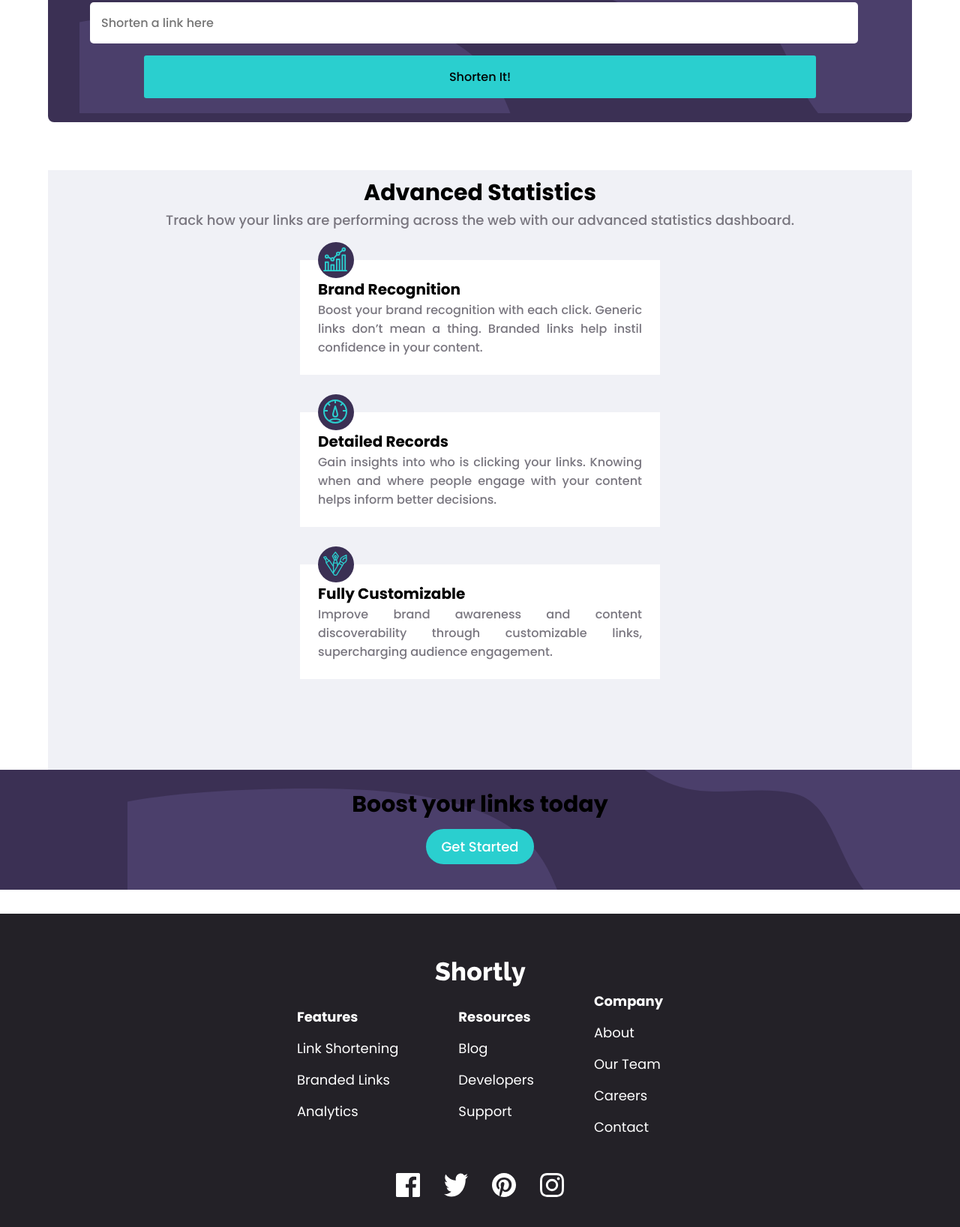
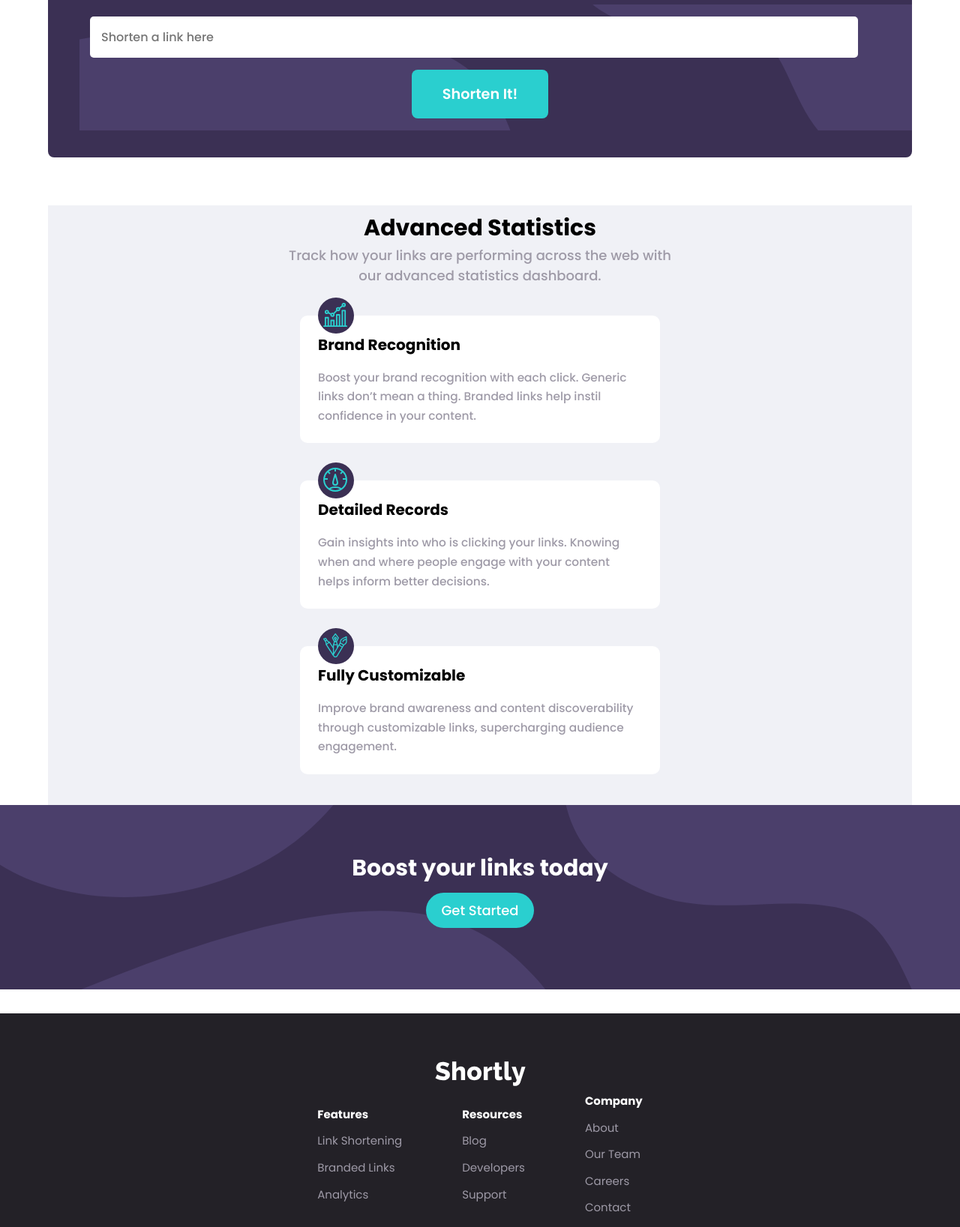
Before and after one commit to raghav0477/url-shorten, a plain HTML site: page index.html in a window 1280 px wide. Shown: the part 1025-2662 px from the top of the page at 75% size. Drawn offline with Linux system fonts and the light colour scheme.

Commit message:
resolving issues

```diff
--- a/index.html
+++ b/index.html
@@ -14,7 +14,7 @@
     <link rel="preconnect" href="https://fonts.googleapis.com" />
     <link rel="preconnect" href="https://fonts.gstatic.com" crossorigin />
     <link
-      href="https://fonts.googleapis.com/css2?family=Poppins:wght@200;400;500;700&display=swap"
+      href="https://fonts.googleapis.com/css2?family=Poppins:wght@200;400;500;600;700&display=swap"
       rel="stylesheet"
     />
     <link rel="stylesheet" href="./style.css" />
@@ -76,7 +76,7 @@
   </div>
 
 
-  <section class="stats container">
+  <section class="stats">
     <!-- <div class="container"> -->
       <h1 class="stats-head adv">Advanced Statistics</h1>
       <div class="sub-head">
--- a/style.css
+++ b/style.css
@@ -14,7 +14,7 @@
   --dark-violet: hsl(257, 27%, 26%);
   --light: #ffffff;
   --gray: #f0f1f6;
-  --gray-voilet: hsl(260, 4%, 48%);
+  --gray-voilet: #9e9aa7;
   --dark-blue: hsl(255, 9%, 34%);
   --darker: hsl(260, 8%, 14%);
 }
@@ -90,9 +90,9 @@ button {
   display: flex;
   align-items: center;
   justify-content: center;
-  width: 54%;
+  width: 60%;
   margin: 0 auto;
-  padding: 2rem;
+  padding: 3.2rem;
   border-radius: 8px;
   background-color: var(--dark-violet);
   background-image: url("/images/bg-shorten-desktop.svg");
@@ -104,7 +104,7 @@ input {
   border: none;
   margin-right: 1rem;
   border-radius: 5px;
-  width: 50rem;
+  width: 45rem;
   font-size: 1rem;
   font-weight: 500;
 }
@@ -116,6 +116,7 @@ input {
   background-color: var(--gray);
   height: 40rem;
 }
+
 .stats-head {
   display: flex;
   justify-content: center;
@@ -132,6 +133,8 @@ input {
 }
 .sub-head {
   display: flex;
+  max-width: 32rem;
+  margin: 0 auto;
   justify-content: center;
   text-align: center;
   font-size: 18px;
@@ -141,23 +144,37 @@ input {
 .cards-gp {
   display: flex;
   margin-top: 5rem;
+  position: relative;
   gap: 16px;
   justify-content: center;
 }
+.cards-gp::after{
+  content: "";
+  display: block;
+  color: #2acfcf;
+  position: absolute;
+  width: 67.8125rem;
+  height: 0.5rem;
+  bottom: 10.8rem;
+  z-index: 3;
+}
 .card {
-  width: 25rem;
+  width: 22rem;
+  border-radius: 10px;
   background-color: var(--light);
-  padding: 2.5rem;
+  padding: 4rem 2rem 2rem 2rem;
   position: relative;
 }
 .card-title {
   font-size: 20px;
   font-weight: 700;
+  margin-bottom: 1rem;
 }
 .card-content {
-  font-size: 16px;
+  font-size: 0.96rem;
   font-weight: 500;
-  text-align: justify ;
+  line-height: 1.6rem;
+  text-align: left ;
   color: var(--gray-voilet);
 }
 .card-img {
@@ -182,18 +199,22 @@ input {
 }
 .boost {
   height: 10rem;
-  padding: 1rem;
+  color: var(--light);
   background-color: var(--dark-violet);
-  background-image: url("/images/bg-shorten-desktop.svg");
-  background-position: right;
+  background-image: url("/images/bg-boost-desktop.svg");
   background-repeat: no-repeat;
+  background-position: center;
+  background-size: cover;
+  padding: 3.4rem 1.5rem 12rem;
 }
 .gs-btn {
   display: flex;
-  margin: 0 auto;
+  margin: 1rem auto;
+  margin-bottom: 2rem;
 }
-.list-head {
+.list-head a  {
   font-weight: 700;
+  color: var(--light) !important;
 }
 .footer {
   background-color: var(--darker);
@@ -222,12 +243,12 @@ input {
   display: block;
 }
 .footer-links ul li {
-  margin-bottom: 16px;
+  margin-bottom: 0.6rem;
 }
 .footer-links ul li a {
-  color: var(--white);
+  color: var(--gray-voilet);
   text-decoration: none;
-  font-size: 18px;
+  font-size: 15px;
   line-height: 26px;
 }
 .social-links {
@@ -260,15 +281,16 @@ input {
 }
 .main-url {
   text-overflow: clip;
-  /* margin-right: 5rem; */
   overflow: hidden;
   white-space: nowrap;
 }
 .newUrl-btn {
-  padding: 1rem;
-  border-radius: 0.2rem;
-  width: 15rem;
-  font-size: 1rem;
+  padding: 1.125rem 2.5625rem;
+  border-radius: 0.5rem;
+  max-width: fit-content;
+  font-size: 1.2rem;
+  font-weight: 600;
+  color: var(--light);
   text-align: center;
   background: var(--cyan);
   cursor: pointer;
@@ -282,6 +304,9 @@ input {
 .shorten-url {
   color: var(--cyan);
   font-weight: 500;
+}
+.attribution{
+  text-align: center;
 }
 
 @media (min-width: 768px) and (max-width: 1399px) {
@@ -586,7 +611,5 @@ input {
   .social-links {
     margin: 1rem auto;
   }
-  .attribution{
-    text-align: center;
-  }
+
 }
```
